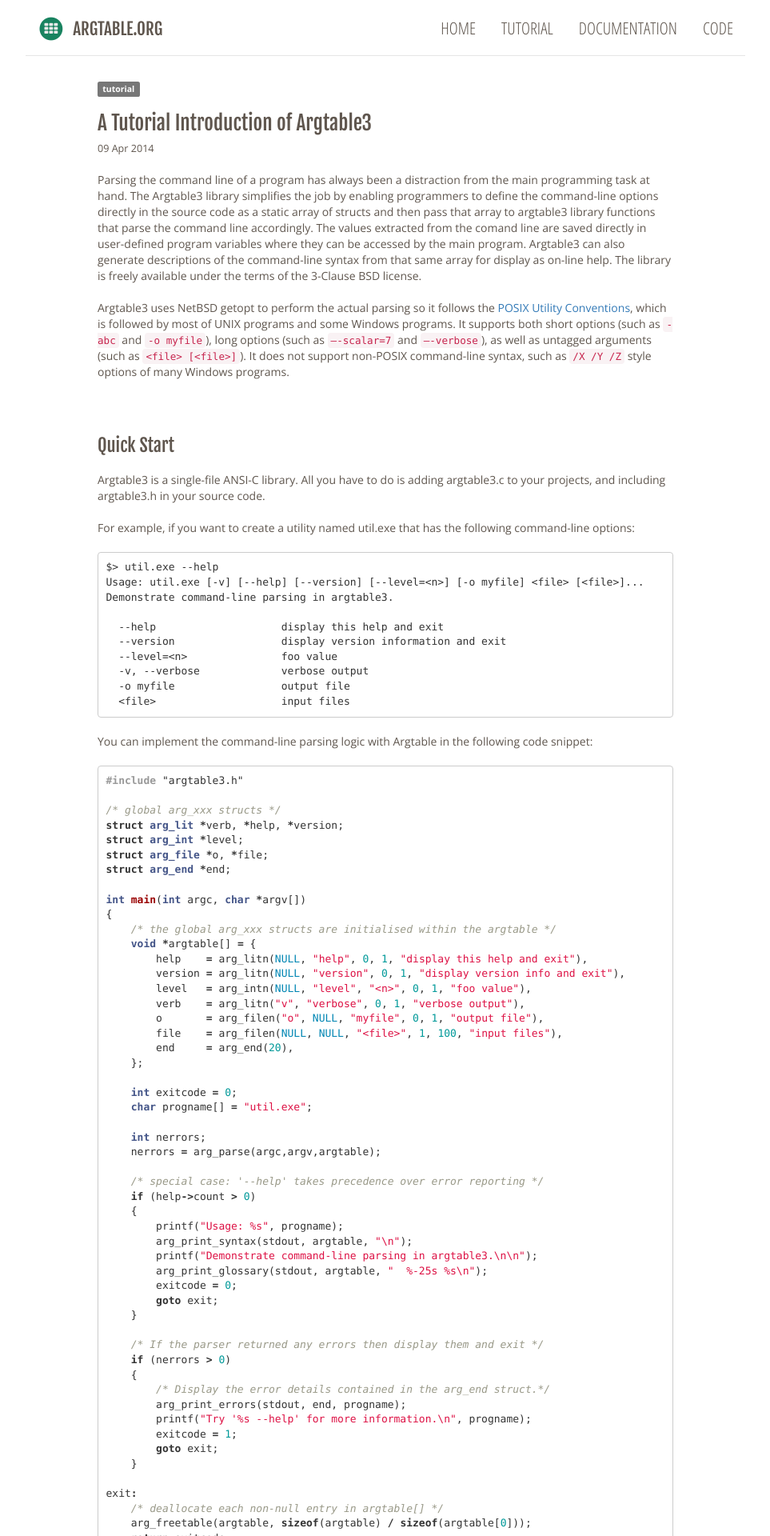
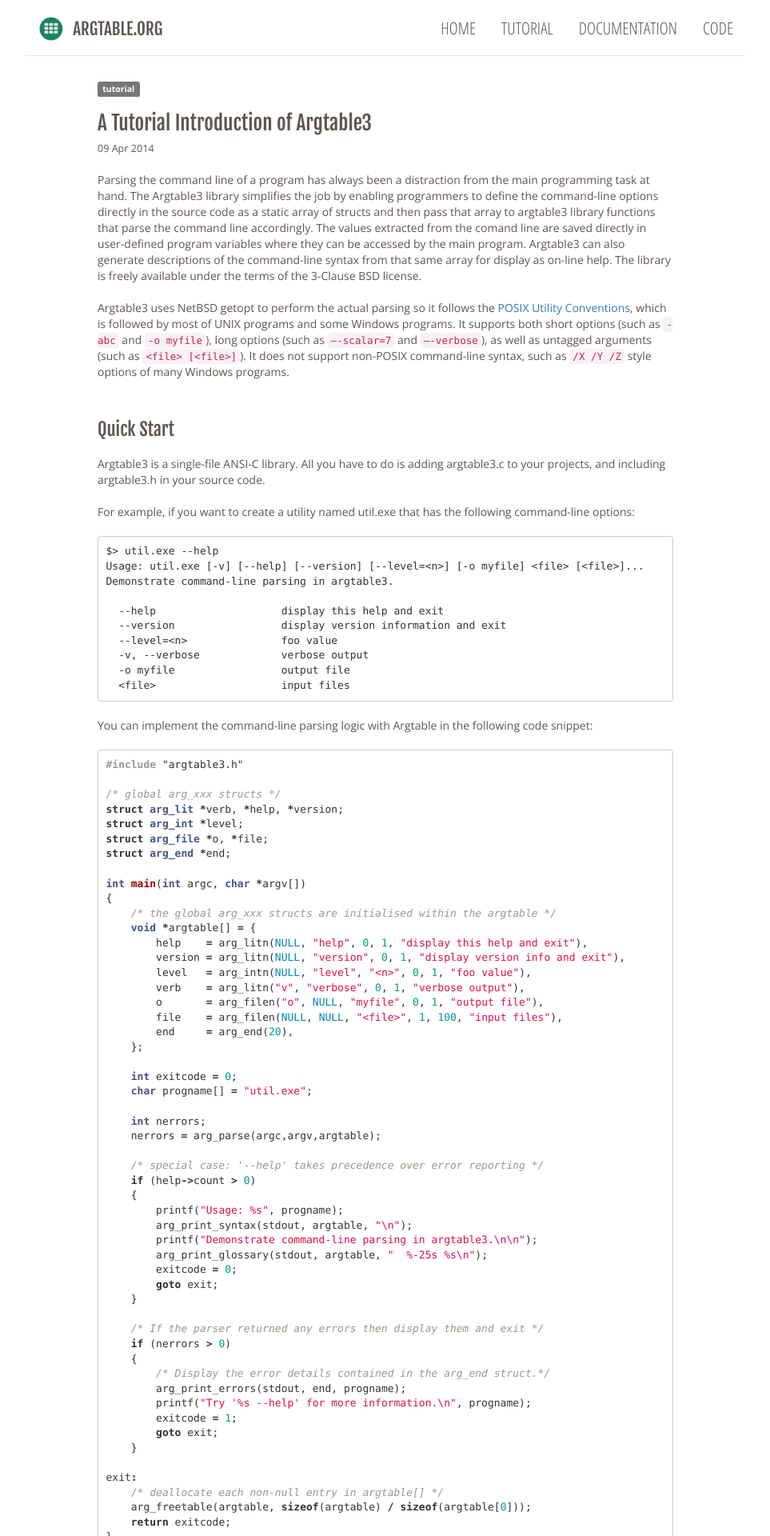
Before and after one commit to argtable/argtable.github.io, a Jekyll site: the page built from tutorial/index.md, in a window 1280 px wide. Shown: the top 1920 px of the page at 80% size, without its empty margins (158-1121 px from the left). Built offline with Jekyll 4.4.1, drawn with Linux system fonts in a browser that asks for light colours; nearby versions of some CDN libraries; Markdown is read by kramdown in place of the engine named in the settings.

Commit message:
Task #5: Add tutorial Description: Change the post section title style. Reviewer: tomghuang

```diff
--- a/css/tomhuang-com.css
+++ b/css/tomhuang-com.css
@@ -139,7 +139,7 @@
 div.post > h3 {
   font-size: 1.6em;
   font-family: "Fjalla One", Helvetica, Arial, sans-serif;
-  margin-top: 70px;
+  margin-top: 50px;
   margin-bottom: 20px;
 }
 
```
